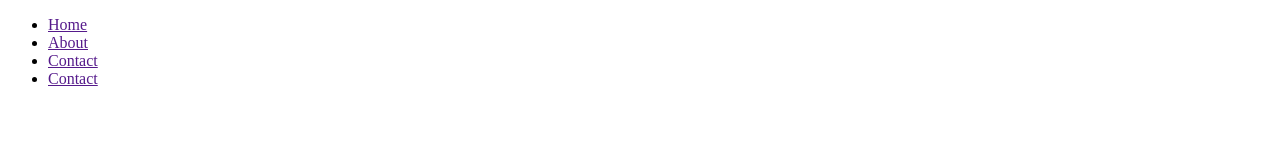
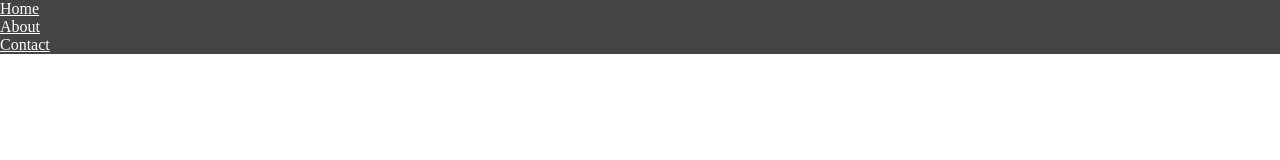
Before and after one commit to ABUBAKRXONVAL1YEV/Abubakir, a plain HTML site: page index.html in a window 1280 px wide. Drawn offline with Linux system fonts and the light colour scheme.

Commit message:
added navbar size and css file

```diff
--- a/index.html
+++ b/index.html
@@ -4,6 +4,7 @@
     <meta charset="UTF-8">
     <meta name="viewport" content="width=device-width, initial-scale=1.0">
     <title>Document</title>
+    <link rel="stylesheet" href="style.css">
 </head>
 <body>
     <header>
@@ -12,7 +13,6 @@
                 <li><a href="">Home</a></li>
                 <li><a href="">About</a></li>
                 <li><a href="">Contact</a></li>
-                <li><a href="">Contact</a></li>
             </ul>
         </nav>
     </header>
--- /dev/null
+++ b/style.css
@@ -0,0 +1,11 @@
+* {
+    padding: 0;
+    margin: 0;
+}
+a {
+    color: #fff;
+}
+header {
+    background-color: #444;
+    color: #fff;
+}
```
